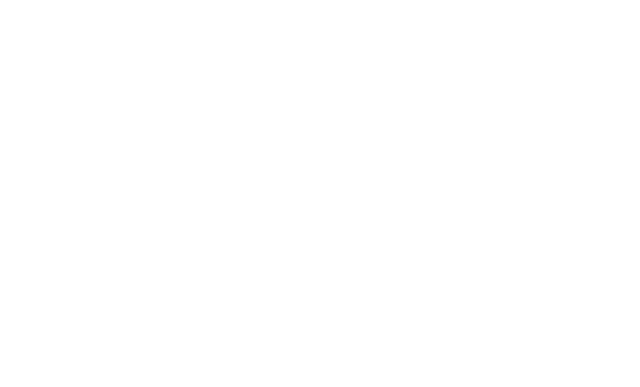
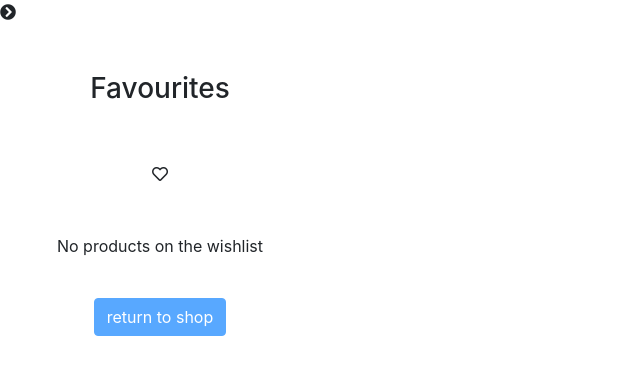
Before and after one commit to nadabassem2020/Gifts_project, a plain HTML site: page index.html in a window 1280 px wide. Shown: the whole page, without its empty margins (0-640 px from the left). Drawn offline with Linux system fonts and the light colour scheme.

Commit message:
favorite icon added

```diff
--- a/index.html
+++ b/index.html
@@ -10,8 +10,33 @@
 </head>
 
 <body>
-
-
+<!-- ----------------- favourite icon ------------------- -->
+  <section class="icons section-space">
+    <div class="lightBoxContainer ">
+        <div class="icon-container w-25 vh-100">
+            <div class="arrow">
+                <i class="fas fa-chevron-circle-right"></i>
+            </div>
+            <div class="text-center d-flex justify-content-center align-items-center">
+                <div class="icon p-5">
+                    <div class="icon-head">
+                        <h3>Favourites</h3>
+                    </div>
+                    <div class="icon-shape p-5 ">
+                        <i class="far fa-heart"></i>
+                    </div>
+                    <div class="icon-p pb-4">
+                        <p>No products on the wishlist</p>
+                    </div>
+                    <div class="icon-link">
+                        <a href=""><button type="button" class="btn btn-primary disabled">return to shop</button>
+                        </a>
+                    </div>
+                </div>
+            </div>
+        </div>
+    </div>
+</section>
 
 
 
```
